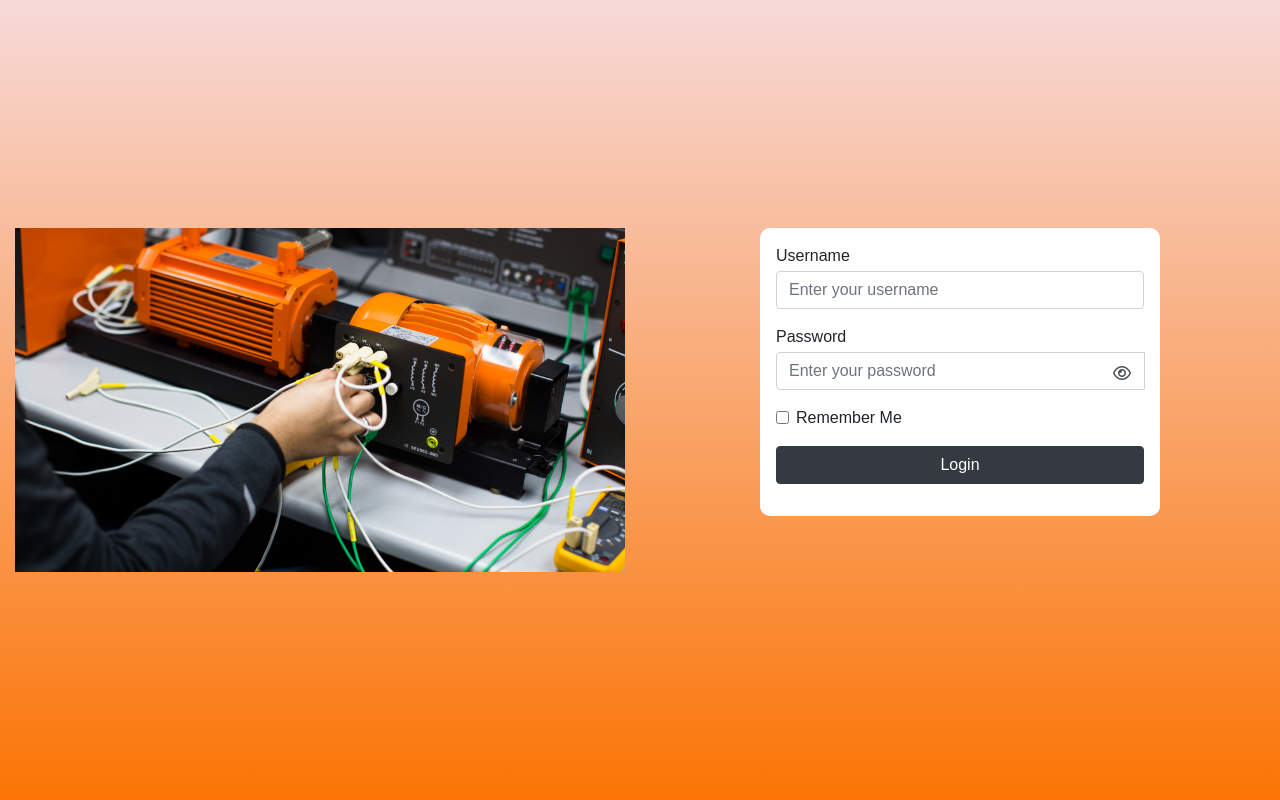
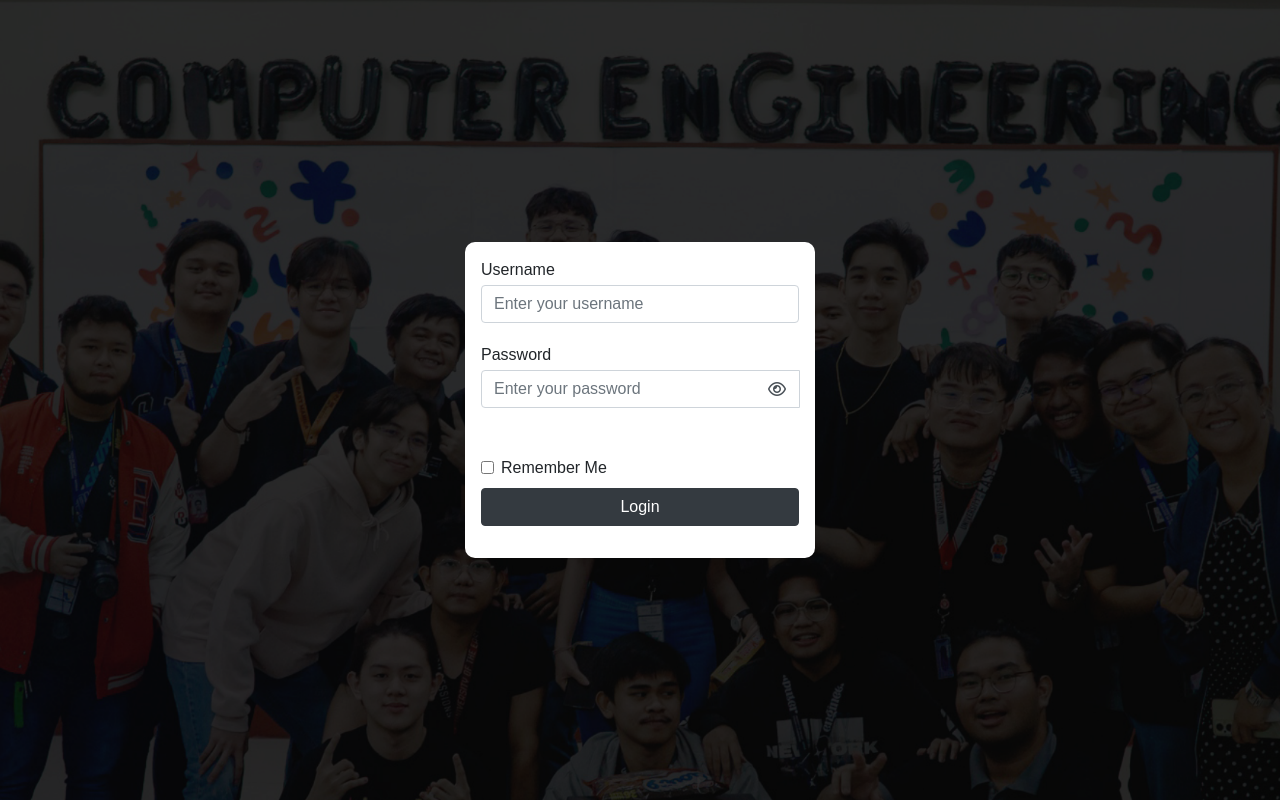
Before and after one commit to AFDanao/ncp3106_grp4, a PHP site: page / in a window 1280 px wide. Run offline with PHP 8.4, Linux system fonts and the light colour scheme; some libraries are stand-ins or nearby versions.

Commit message:
index
done na

```diff
--- a/index.php
+++ b/index.php
@@ -2,15 +2,12 @@
 $error = "";
 
 if ($_SERVER["REQUEST_METHOD"] == "POST") {
-    // Get the entered username and password from the form
     $enteredUsername = $_POST["username"];
     $enteredPassword = $_POST["password"];
 
-    // Define the default username and password
     $defaultUsername = "admin";
     $defaultPassword = "admin";
 
-    // Check if the entered username and password match the default values
     if ($enteredUsername === $defaultUsername && $enteredPassword === $defaultPassword) {
         header('Location: select.php');
     } else {
@@ -31,22 +28,28 @@ if ($_SERVER["REQUEST_METHOD"] == "POST") {
         body {
             font-family: 'Poppins', sans-serif;
             height: 100vh;
-            background-image: linear-gradient(#f7dad9, #fb7404);
             margin: 0;
-        }
-
-        .login-container {
             display: flex;
             align-items: center;
             justify-content: center;
+        }
+
+        #engineering-image {
+            background: url('scpes.png') center center no-repeat;
+            background-size: cover;
+            width: 100vw;
             height: 100vh;
+            position: fixed;
+            z-index: -1;
         }
 
         .container {
-            width: 400px;
+            width: 350px;
+            height: auto;
             padding: 16px;
             background-color: white;
             border-radius: 10px;
+            z-index: 1;
         }
 
         label {
@@ -55,7 +58,7 @@ if ($_SERVER["REQUEST_METHOD"] == "POST") {
 
         input[type=text],
         input[type=password] {
-            margin-bottom: 10px;
+            margin-bottom: 20px;
         }
 
         button {
@@ -70,7 +73,7 @@ if ($_SERVER["REQUEST_METHOD"] == "POST") {
         .password-eye {
             position: absolute;
             right: 1px;
-            top: 55%;
+            top: 50%;
             transform: translateY(-50%);
             cursor: pointer;
         }
@@ -79,24 +82,11 @@ if ($_SERVER["REQUEST_METHOD"] == "POST") {
             background-color: transparent;
             border: none;
         }
-
-        .img-container {
-            width: 1000px;
-            max-width: 100%;
-            margin-right: auto;
-        }
     </style>
 </head>
 <body>
-    <div class="container-fluid login-container">
-        <div class="row">
-            <div class="col-md-6">
-                <div class="img-container">
-                    <img src="engineering.png" alt="Engineering Image" class="img-fluid">
-                </div>
-            </div>
+    <div id="engineering-image"></div>
 
-            <div class="col-md-6">
     <div class="container">
         <form action="<?php echo htmlspecialchars($_SERVER["PHP_SELF"]); ?>" method="post">
             <div class="form-group">
@@ -116,20 +106,17 @@ if ($_SERVER["REQUEST_METHOD"] == "POST") {
                 </div>
             </div>
 
-                        <div class="form-check">
+            <div class="form-check mt-5">
                 <input type="checkbox" class="form-check-input" name="remember">
                 <label class="form-check-label small-text" for="remember">Remember Me</label>
             </div>
 
-                        <div class="form-group mt-3">
+            <div class="form-group mt-2">
                 <button type="submit" class="btn btn-dark btn-block">Login</button>
             </div>
 
             <span><?php echo $error ?></span>
         </form>
-                </div>
-            </div>
-        </div>
     </div>
 
     <script src="https://kit.fontawesome.com/a076d05399.js"></script>
```
Also changed, not shown: scpes.png (added). Lines whose indentation alone changed are shown as unchanged.
